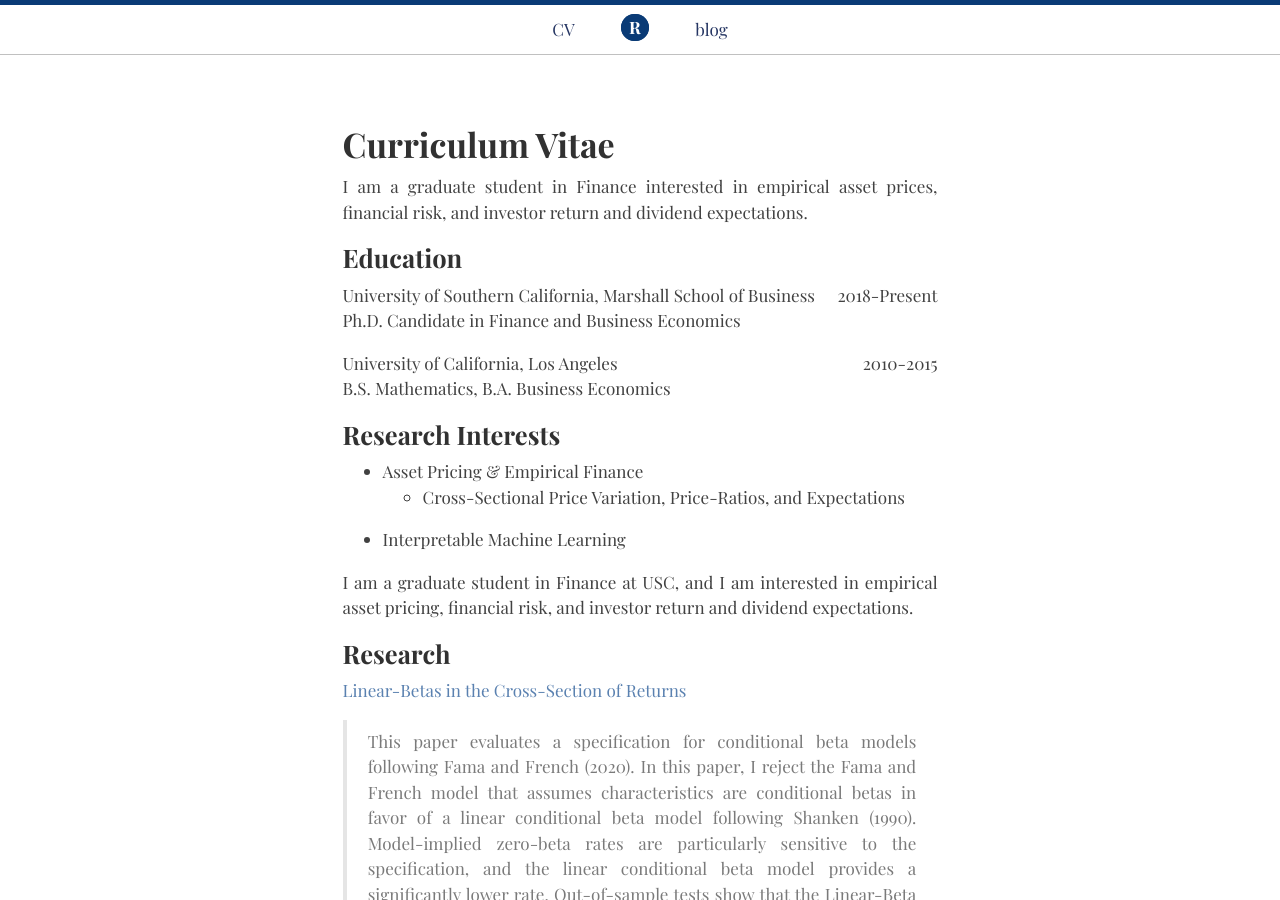
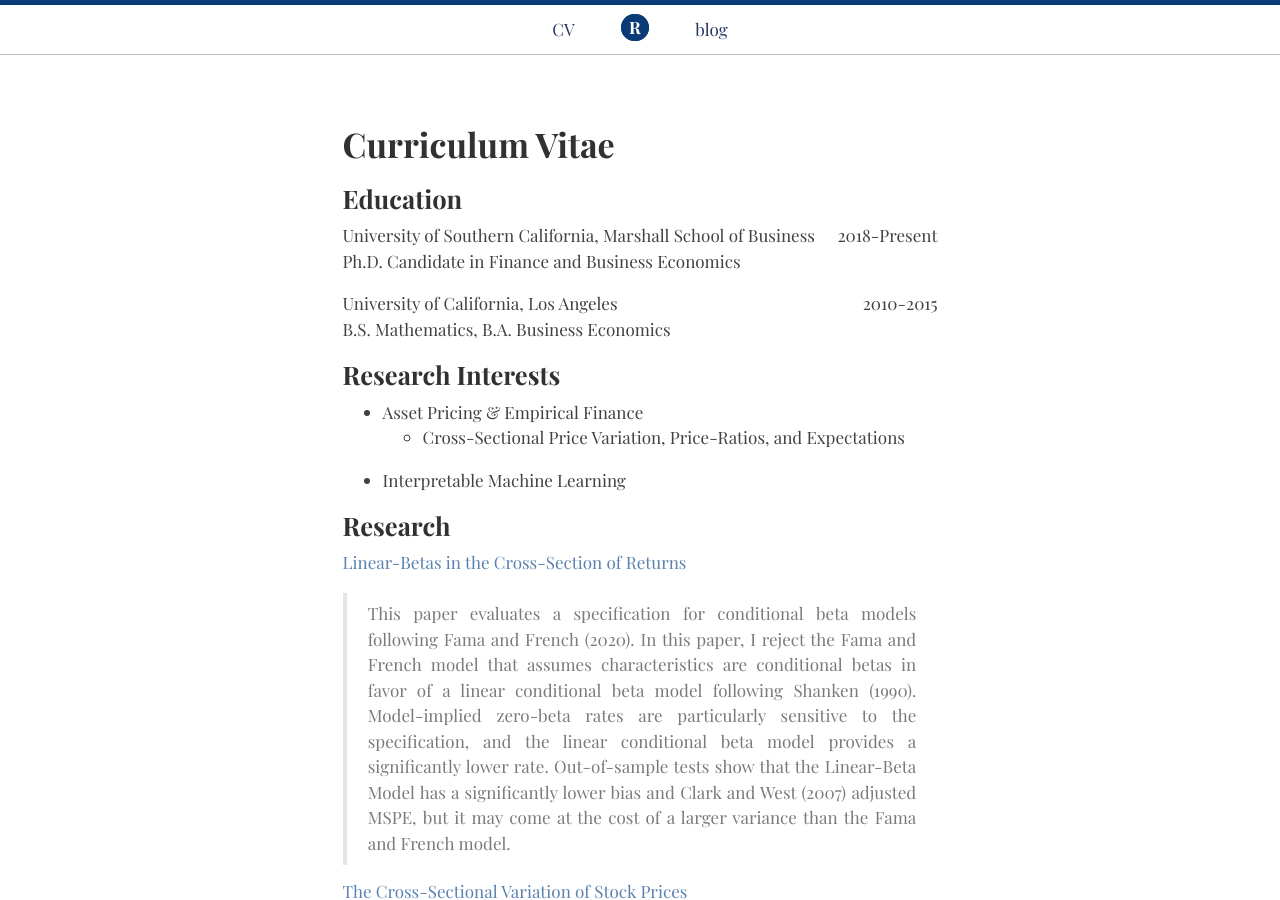
Before and after one commit to reeddoug/reeddoug.github.io, a Jekyll site: the page built from CV.md, in a window 1280 px wide and 900 px high. Built offline with Jekyll 4.4.1, drawn with Linux system fonts in a browser that asks for light colours; some web fonts are replaced; our own code applies the rules of GitHub Pages for plain Markdown files.

Commit message:
Updated layout

```diff
--- a/CV.md
+++ b/CV.md
@@ -1,6 +1,4 @@
 # Curriculum Vitae
-
-I am a graduate student in Finance interested in empirical asset prices, financial risk, and investor return and dividend expectations.
 
 ## Education
 <p style="text-align:left;">
@@ -22,9 +20,6 @@ I am a graduate student in Finance interested in empirical asset prices, financi
 - Asset Pricing & Empirical Finance
   - Cross-Sectional Price Variation, Price-Ratios, and Expectations
 - Interpretable Machine Learning
-
-I am a graduate student in Finance at USC, and I am interested in empirical asset pricing, financial risk, and investor return and dividend expectations.
-
 
 ## Research
 [Linear-Betas in the Cross-Section of Returns](https://papers.ssrn.com/sol3/papers.cfm?abstract_id=3522641)
--- a/_layouts/default.html
+++ b/_layouts/default.html
@@ -23,8 +23,8 @@
             <span>Powered by <a href="http://jekyllrb.com/">Jekyll</a></span>
         </small>
         <div class="ftr-links">
-          <a href="https://github.com/reeddoug"><i class="fa fa-gitlab"></i></a>
-          <!-- <a href="https://github.com/reeddoug"><i class="fa fa-github-alt"></i></a> -->
+          <a href="https://gitlab.com/reed"><i class="fa fa-gitlab"></i></a>
+          <a href="https://github.com/reeddoug"><i class="fa fa-github-alt"></i></a>
           <!-- <a href="https://twitter.com/nicoelayda"><i class="fa fa-twitter"></i></a> -->
         </div>
       </footer>
```
Also changed, not shown: blog/_posts/2021-08-16-Price-Ratio-Variation.md (+8 -6 lines), index.md (+1 -3 lines).
